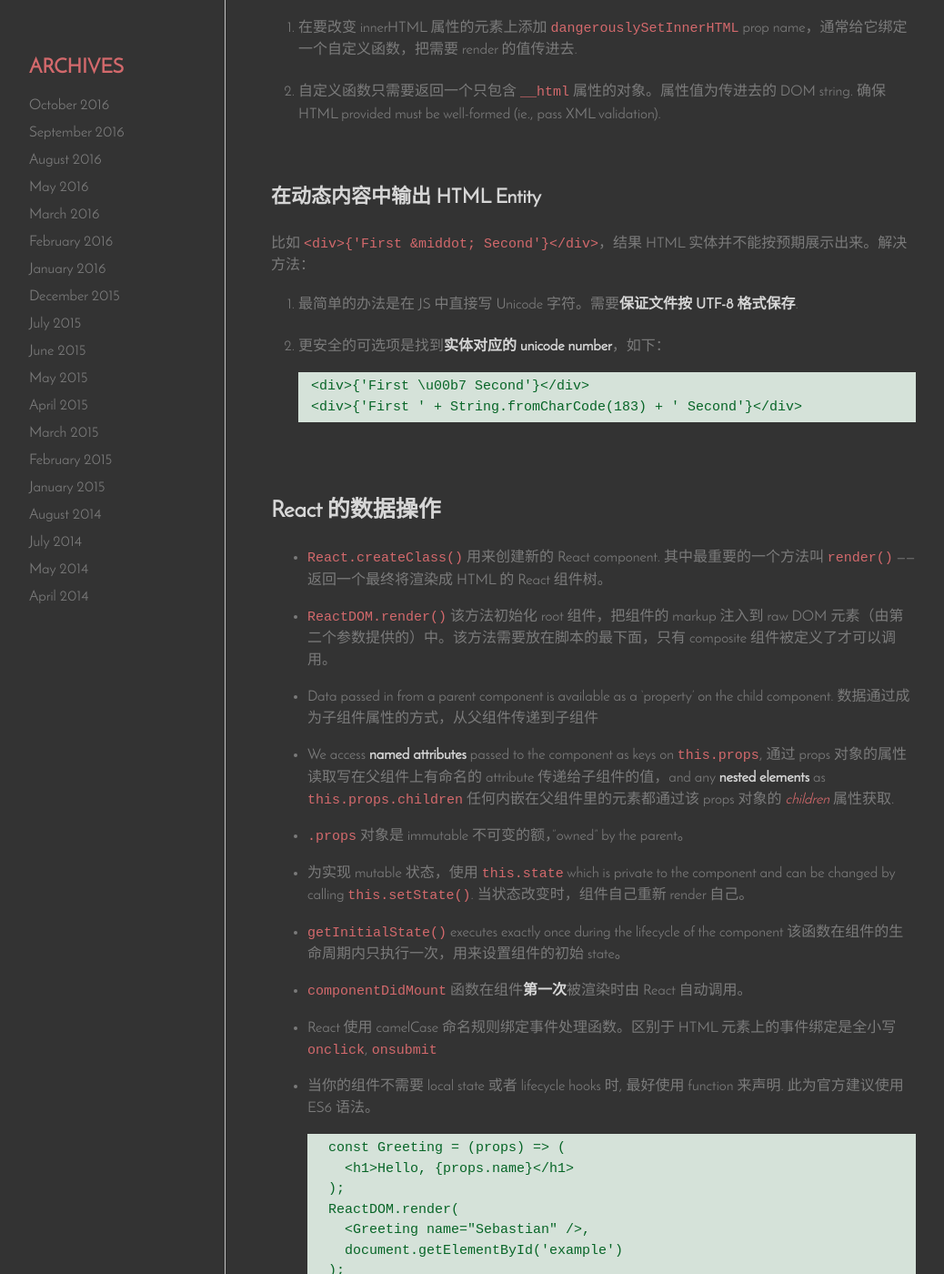
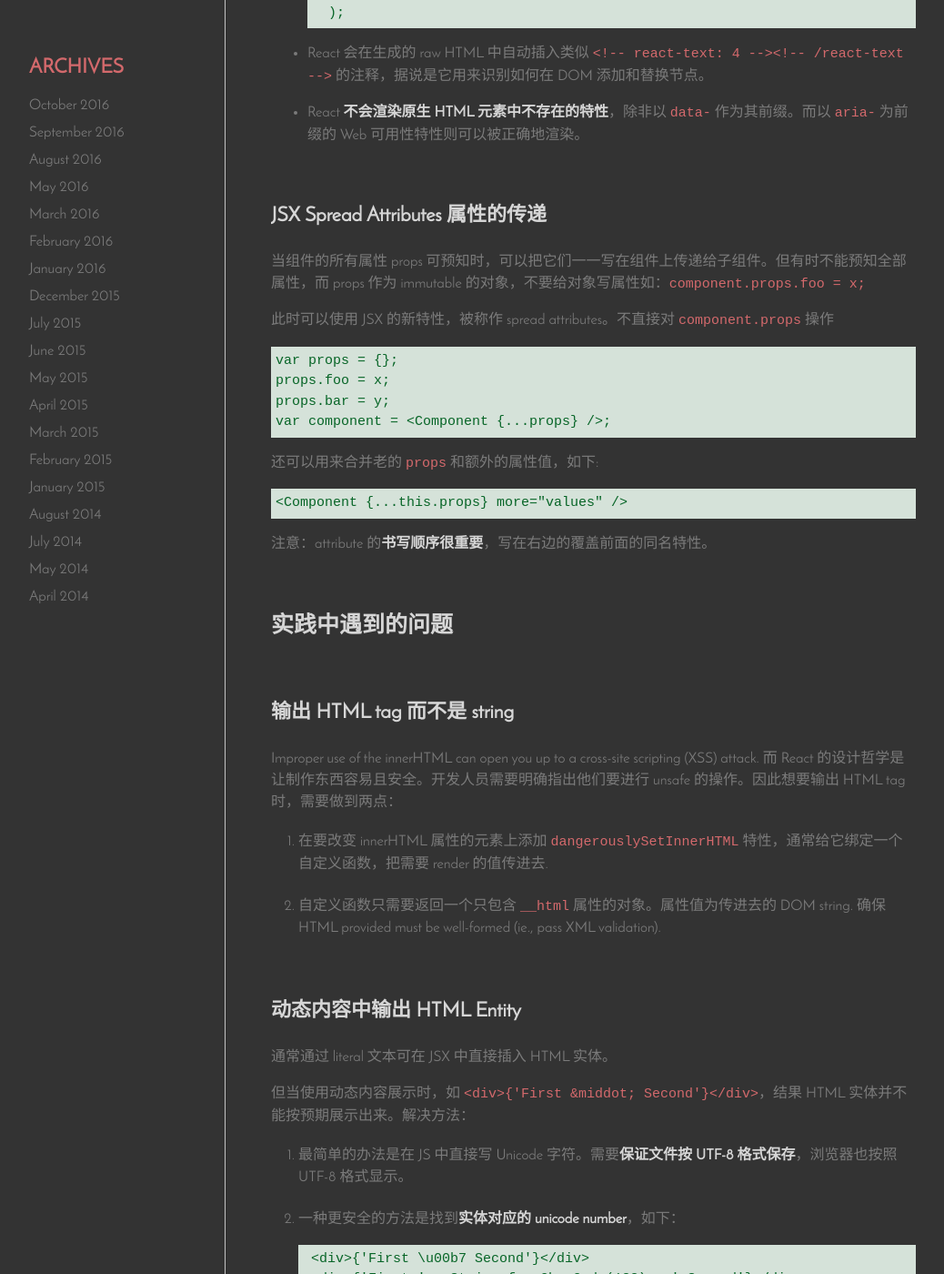
Before and after one commit to Vivi-wu/dive-into-web, a Jekyll site: the page built from _posts/2016-10-08-React-basic.markdown, in a window 1280 px wide and 1400 px high, scrolled down 2176 px. Shown: the whole window at 91% size, without its empty margins (98-1136 px from the left). Built offline with Jekyll 4.4.1, drawn with Linux system fonts in a browser that asks for light colours; nearby versions of some CDN libraries; some of the changed text lies outside the part shown.

Commit message:
update React JSX 再学习

```diff
--- a/_posts/2016-10-08-React-basic.markdown
+++ b/_posts/2016-10-08-React-basic.markdown
@@ -1,39 +1,53 @@
 ---
-title:  "React.js 入门"
+title:  "React.js 入门（一）"
 category: JavaScript
 ---
+本系列日志主要记录自学过程、知识点。
+
+官网指出 React 是为了解决一个问题而生：创建数据随时更新的大型应用。
+
+当底层数据改变 React 将自动管理所有 UI 更新，且只更新改变的部分。React 本质就是写一些可重用的组件，组件呢又是一些函数，操作 `props` 和 `state`，然后渲染 HTML。
+
+有事没事先写一个组件，我觉得这个也会是弊端。
+
+此外按官网说法，React 直接从 JS 代码生成 HTML 和组件树，那么从加载 JS 到生成页面这段时间的白屏问题可能会有点恼人。
+
+既然是以数据为重，首先介绍 React 中怎么展示数据。
+
 ## JSX
 
-The XML syntax inside of JavaScript is called **JSX**.
-
-React 中模板使用 JSX，当然并不是必须使用 JSX 才能使用 React（JSX is optional and **not required** to use React）。
+React 中使用 JSX 创建树节点，当然 JSX is optional and **not required** to use React。
 
     <HelloMessage name="John" />
     <div>Hello {this.props.name}</div>
 
-使用 JSX 的好处是：比起 function calls 和 object literals，JSX 使得大型的树结构易于阅读。
+JSX 作为 JS 语法的扩展让我们能使用 HTML 的语法创建 JavaScript objects。
 
-JSX lets you create JavaScript objects using HTML syntax.
+其他的好处如：比起 function calls 和 object literals，JSX 类似 XML 的开闭标签，使得大型的树结构易于阅读。
+
+<!--more-->
 
 React JSX code 可以写在单独的文件里，通过
 
     <script type="text/babel" src="xx.js"></script>
 
-方式引用。注意这里 _type_ 特性。
+方式引用。注意这里 _type_ 特性的值。
 
 ### 用法
 
 [JSX 语法](https://facebook.github.io/react/docs/jsx-in-depth.html)
 
-+ HTML 标签使用 lower case 书写标记
-+ React component 使用首字母为 uppercase 的驼峰书写标记
-+ 那些看起来像（上面也称之为）HTML tag 的标记 **not actual** DOM nodes 并非真正的 DOM 结点; they are instantiations of React  components. 它们是 React 组件的实例，You can think of these as markers or pieces of data that React knows how to handle. 你可以把它们想象成是 React 知道如何处理的一些标记或数据。
++ HTML 标签使用 lower case 书写
++ React component 使用**首字母大写的驼峰**书写标记
+
+    那些看起来像（上面也称之为）HTML tag 的标记**并非真正的** DOM 节点; 它们是 React 组件的实例，You can think of these as markers or pieces of data that React knows how to handle. 你可以把它们想象成是 React 知道如何处理的一些标记或数据。
+
 + 组件名必须以变量形式声明，如下：
 
         var Nav;
         var app = <Nav color="blue" />;
 
-+ Namespaced Components, 命名空间式的组件使得只需使用一个组件变量，其他子组件作为其属性来获取。
++ Namespaced Components 命名空间式的组件使得只需**声明一个**组件变量，让其他子组件作为其属性来获取。
 
         var MyFormComponent = React.createClass({ ... });
         var Form = MyFormComponent;
@@ -50,8 +64,8 @@
         MyFormComponent.Label = React.createClass({ ... });
         MyFormComponent.Input = React.createClass({ ... });
 
-+ 当使用 JS 表达式设置 attribute 的值时，使用大括号 `{}` 包裹，代替一般情况下使用的双引号。
-+ 不设置一个 attribute 的值时，JSX 认为它就是 true。因此，为了明确指定某个 attribute 是 false，要么不写这个特性，要么使用大括号设定，如： `disabled={false}`
++ 使用 JS 表达式作为 attribute 值的时候，使用大括号 `{ }` 包裹，代替一般情况下使用的双引号 `" "`。
++ 缺省特性值时，JSX 认为它就是 `true`。因此，为了明确指定某个 attribute 是 `false`，要么不写这个特性，要么使用大括号赋值，如： `disabled={false}`
 + 注释标记跟 JS 的 comment 一样，有单行和多行注释。需要注意的是，当你为一个 tag 的子区域写注释时，需要使用大括号将这条注释括起来。
 
         var content = (
@@ -65,130 +79,44 @@
             />
           </Nav>
         );
+
 + React 会在生成的 raw HTML 中自动插入类似 `<!-- react-text: 4 --><!-- /react-text -->` 的注释，据说是它用来识别如何在 DOM 添加和替换节点。
++ React **不会渲染原生 HTML 元素中不存在的特性**，除非以 `data-` 作为其前缀。而以 `aria-` 为前缀的 Web 可用性特性则可以被正确地渲染。
+
+### JSX Spread Attributes 属性的传递
+
+当组件的所有属性 props 可预知时，可以把它们一一写在组件上传递给子组件。但有时不能预知全部属性，而 props 作为 immutable 的对象，不要给对象写属性如：`component.props.foo = x;`
+
+此时可以使用 JSX 的新特性，被称作 spread attributes。不直接对 `component.props` 操作
+
+    var props = {};
+    props.foo = x;
+    props.bar = y;
+    var component = <Component {...props} />;
+
+还可以用来合并老的 `props` 和额外的属性值，如下:
+
+    <Component {...this.props} more="values" />
+
+注意：attribute 的**书写顺序很重要**，写在右边的覆盖前面的同名特性。
+
+## 实践中遇到的问题
 
 ### 输出 HTML tag 而不是 string
 
-Improper use of the innerHTML can open you up to a cross-site scripting (XSS) attack. 而 React 的设计哲学是让制作东西很容易是安全的。开发人员需要明确指出他们要进行 unsafe 的操作。因此想要输出 HTML tag 时，需要做到两点：
+Improper use of the innerHTML can open you up to a cross-site scripting (XSS) attack. 而 React 的设计哲学是让制作东西容易且安全。开发人员需要明确指出他们要进行 unsafe 的操作。因此想要输出 HTML tag 时，需要做到两点：
 
-1. 在要改变 innerHTML 属性的元素上添加 `dangerouslySetInnerHTML` prop name，通常给它绑定一个自定义函数，把需要 render 的值传进去.
+1. 在要改变 innerHTML 属性的元素上添加 `dangerouslySetInnerHTML` 特性，通常给它绑定一个自定义函数，把需要 render 的值传进去.
 2. 自定义函数只需要返回一个只包含 `__html` 属性的对象。属性值为传进去的 DOM string. 确保 HTML provided must be well-formed (ie., pass XML validation).
 
-### 在动态内容中输出 HTML Entity
+### 动态内容中输出 HTML Entity
 
-比如 `<div>{'First &middot; Second'}</div>`，结果 HTML 实体并不能按预期展示出来。解决方法：
+通常通过 literal 文本可在 JSX 中直接插入 HTML 实体。
 
-1. 最简单的办法是在 JS 中直接写 Unicode 字符。需要**保证文件按 UTF-8 格式保存**.
-2. 更安全的可选项是找到**实体对应的 unicode number**，如下：
+但当使用动态内容展示时，如 `<div>{'First &middot; Second'}</div>`，结果 HTML 实体并不能按预期展示出来。解决方法：
+
+1. 最简单的办法是在 JS 中直接写 Unicode 字符。需要**保证文件按 UTF-8 格式保存**，浏览器也按照 UTF-8 格式显示。
+2. 一种更安全的方法是找到**实体对应的 unicode number**，如下：
 
         <div>{'First \u00b7 Second'}</div>
         <div>{'First ' + String.fromCharCode(183) + ' Second'}</div>
-
-## React 的数据操作
-
-+ `React.createClass()` 用来创建新的 React component. 其中最重要的一个方法叫 `render()` —— 返回一个最终将渲染成 HTML 的 React 组件树。
-+ `ReactDOM.render()` 该方法初始化 root 组件，把组件的 markup 注入到 raw DOM 元素（由第二个参数提供的）中。该方法需要放在脚本的最下面，只有 composite 组件被定义了才可以调用。
-+ Data passed in from a parent component is available as a 'property' on the child component. 数据通过成为子组件属性的方式，从父组件传递到子组件
-+ We access **named attributes** passed to the component as keys on `this.props`, 通过 props 对象的属性读取写在父组件上有命名的 attribute 传递给子组件的值，and any **nested elements** as `this.props.children` 任何内嵌在父组件里的元素都通过该 props 对象的 _children_ 属性获取.
-+ `.props` 对象是 immutable 不可变的额，"owned" by the parent。
-+ 为实现 mutable 状态，使用 `this.state` which is private to the component and can be changed by calling `this.setState()`. 当状态改变时，组件自己重新 render 自己。
-+ `getInitialState()` executes exactly once during the lifecycle of the component 该函数在组件的生命周期内只执行一次，用来设置组件的初始 state。
-+ `componentDidMount` 函数在组件**第一次**被渲染时由 React 自动调用。
-+ React 使用 camelCase 命名规则绑定事件处理函数。区别于 HTML 元素上的事件绑定是全小写 `onclick`, `onsubmit`
-+ 当你的组件不需要 local state 或者 lifecycle hooks 时, 最好使用 function 来声明. 此为官方建议使用 ES6 语法。
-
-        const Greeting = (props) => (
-          <h1>Hello, {props.name}</h1>
-        );
-        ReactDOM.render(
-          <Greeting name="Sebastian" />,
-          document.getElementById('example')
-        );
-
-    用函数声明，仍然可用使用 `.propTypes` （检查 props 值的类型）和 `.defaultProps`。
-
-One **limitation**: React 组件只能渲染一个 **single root node** 单独的一个根节点. 如果你想要返回过个节点，它们必须要 be wrapped 被包裹在一个唯一的根节点元素里。
-
-## 什么样的组件应该拥有 State
-
-有时你需要响应用户输入、一个服务器请求或者时间的流逝，这时就要用到 State。
-
-但是尽可能得使你的大部分组件 stateless。一个常见的模式就是创建一些没有状态的组件，仅用来渲染数据，把它们内嵌在一个 stateful 的父组件里。父组件把 state 通过 props 传递给子组件。
-
-### Dynamic Children
-
-当子节点为动态插入（如搜索结果，或者流中加入新的组件）时，需要使用唯一标识符，通过 _key_ 属性配置给每一个 child。
-
-    render() {
-      return (
-        <ol>
-          {this.props.results.map((result) => (
-            <li key={result.id}>{result.text}</li>
-          ))}
-        </ol>
-      );
-    }
-
-这个 _key_ 属性必须直接在数组中提供给组件，而不是每个组件的 HTML 子元素的容器上。如下，text 可以，但是 key 不行.
-
-    // WRONG!
-    class ListItemWrapper extends React.Component {
-      render() {
-        return <li key={this.props.data.id}>{this.props.data.text}</li>;
-      }
-    }
-    class MyComponent extends React.Component {
-      render() {
-        return (
-          <ul>
-            {this.props.results.map((result) => (
-              <ListItemWrapper data={result} />   // <ListItemWrapper key={result.id} data={result} />
-            ))}
-          </ul>
-        );
-      }
-    }
-
-### Default Prop values
-
-给 _props_ 设置默认值，`defaultProps` 用来保证指定的 _props_ 的属性有值，如果父组件没有指定。使我们可以安全地使用 props，不必担心没有值，也避免重复书写。
-
-    class Greeting extends React.Component {
-      render() {
-        return (
-          <h1>Hello, {this.props.name}</h1>
-        );
-      }
-    }
-    // Specifies the default values for props:
-    Greeting.defaultProps = {
-      name: 'Stranger'
-    };
-    // Renders "Hello, Stranger":
-    ReactDOM.render(
-      <Greeting />,
-      document.getElementById('example')
-    );
-
-### JSX spread syntax 传递属性
-
-有时我们需要复制 HTML attributes 到组件内的 HTML 元素上，此时可用 JSX 传递语法来实现。
-
-    class CheckLink extends React.Component {
-      render() {
-        // This takes any props passed to CheckLink and copies them to <a>
-        return (
-          <a {...this.props}>{'√ '}{this.props.children}</a>
-        );
-      }
-    }
-    ReactDOM.render(
-      <CheckLink href="/checked.html">
-        Click here!
-      </CheckLink>,
-      document.getElementById('example')
-    );
-
-还可以用 JSX spread attributes 来合并老的 props 和额外的值，如下:
-
-    <Component {...this.props} more="values" />
--- a/_posts/2016-10-19-Le-Petit-Printf.markdown
+++ b/_posts/2016-10-19-Le-Petit-Printf.markdown
@@ -2,7 +2,7 @@
 title:  "关于程序员职业的思考"
 category: Others
 ---
-摘录一些自己认同的观点和启发。
+摘录一些自己认同的观点。中文翻译多处与原文有出入，自己稍微改动了。
 
 [英文原版](http://ferd.ca/the-little-printf.html)
 
@@ -22,7 +22,9 @@
 
 Dans tous les cas, la compétence a très peu à voir avec tout cela. La réputation est très important cependant. Les gens embauchent des amis, et les personnes qui ne sont pas aimé et non essentiels se font virer en premier; essayez de changer le système et vous devenez détesté. Tout est un jeu très social. C'est comme ça que ça fonctionne dans l'industrie, et probablement dans le milieu universitaire aussi, bien que je ne sais pas? Tout est une question de qui vous connaissez, il faut savoir vous vendre, et faire connaître votre marque personnelle vous savez? Voilà comment vous obtenez des emplois dans ce buisness.
 
-好的工具是为了解决问题而被制造出来的，它们本身不应该变成问题。
+工具是为了帮我们解决问题而生的，它们本身不应该变成一个问题。
+
+Tools are meant to solve problems for us, but for you, the tools themselves have become a problem.
 
 Les outils sont destinés à résoudre des problèmes pour nous, mais pour vous, les outils eux-mêmes sont devenus un problème.
 
```
